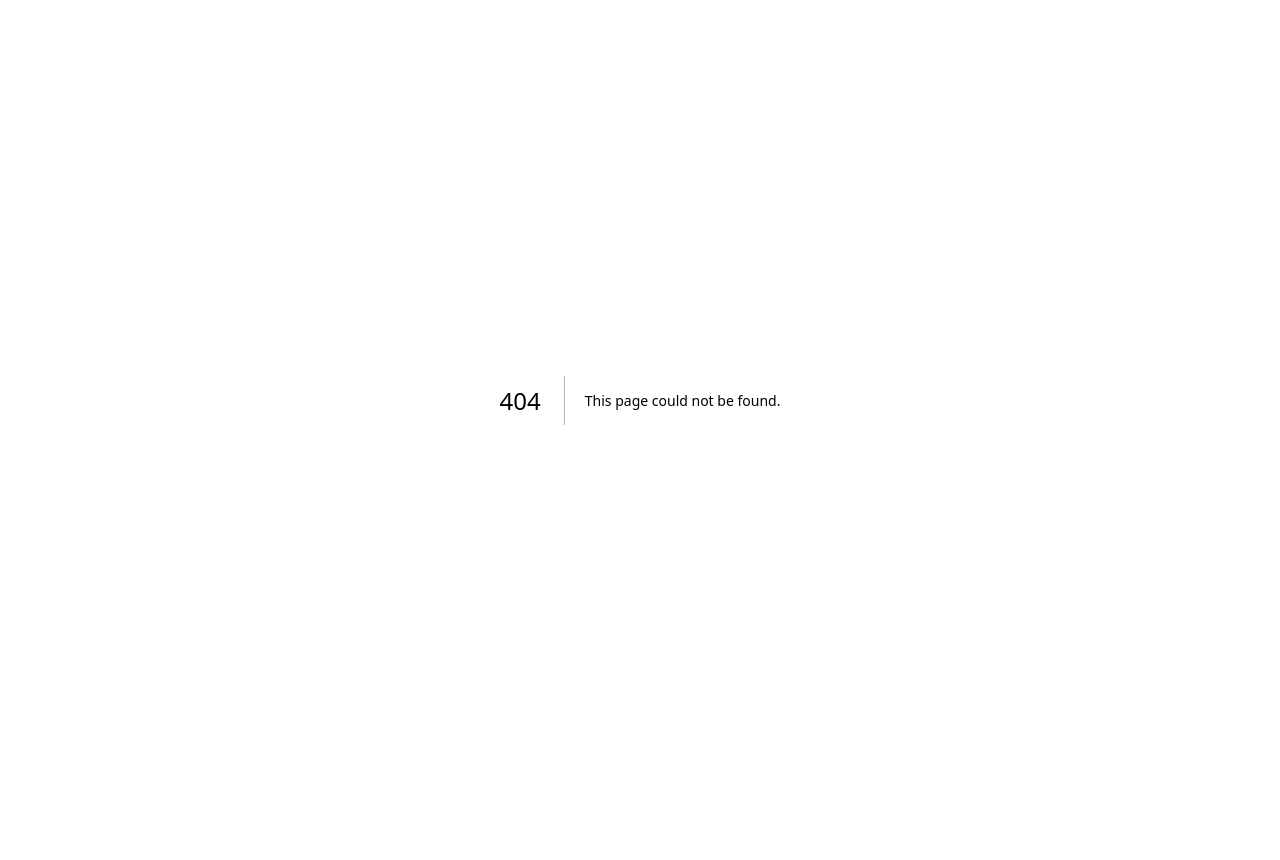
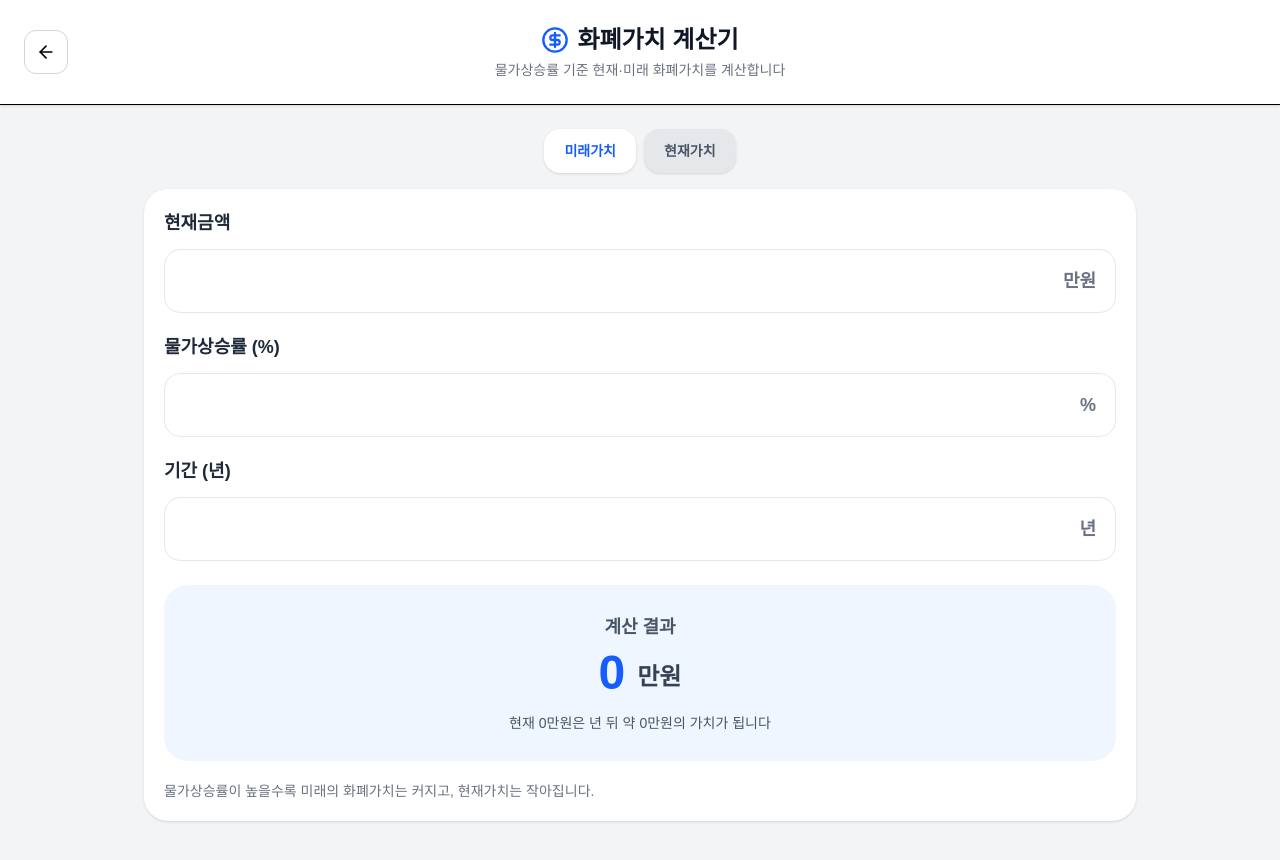
Before and after one commit to bjy3204/insurance-insight, a Next.js app: page /money-value in a window 1280 px wide. Before the commit this address had no page. Shown: the top 860 px of the page. Before the commit the page ends 800 px from the top, so only its background shows below. Built offline with nearby package versions, Linux system fonts and the light colour scheme.

Commit message:
add money value calculator

```diff
--- a/app/calculator/page.tsx
+++ b/app/calculator/page.tsx
@@ -654,7 +654,7 @@ const calculateSimple = () => {
               <div className="flex items-center justify-center gap-2">
                 <Calculator className="w-7 h-7 text-blue-600" />
 
-                <h1 className="text-2xl font-black text-blue-600">
+                <h1 className="text-2xl font-black text-gray-900">
                   실비계산기
                 </h1>
               </div>
--- /dev/null
+++ b/app/money-value/page.tsx
@@ -0,0 +1,288 @@
+"use client";
+
+import { useState } from "react";
+import Link from "next/link";
+import {
+  ArrowLeft,
+  CircleDollarSign,
+} from "lucide-react";
+
+export default function MoneyValuePage() {
+  const [type, setType] = useState<"future" | "present">("future");
+
+  const [money, setMoney] = useState("");
+  const [rate, setRate] = useState("");
+  const [years, setYears] = useState("");
+
+  const result =
+  type === "future"
+    ? Number(money || 0) *
+      Math.pow(
+        1 + Number(rate || 0) / 100,
+        Number(years || 0)
+      )
+    : Number(money || 0) /
+      Math.pow(
+        1 + Number(rate || 0) / 100,
+        Number(years || 0)
+      );
+
+  const formatMoney = (num: number) => {
+    return Math.round(num).toLocaleString();
+  };
+
+  return (
+    <main className="min-h-screen bg-gray-100 pb-24">
+
+      {/* 헤더 */}
+<header className="bg-white border-b border-black shadow-sm">
+  <div className="max-w-7xl mx-auto px-6 py-6">
+
+    <div className="flex items-center justify-between">
+
+      {/* 뒤로가기 */}
+      <Link
+        href="/"
+        className="
+          w-11
+          h-11
+          rounded-xl
+          border
+          border-gray-300
+          bg-white
+          flex
+          items-center
+          justify-center
+        "
+      >
+        <ArrowLeft className="w-5 h-5 text-black" />
+      </Link>
+
+      {/* 제목 */}
+      <div className="text-center">
+
+        <div className="flex items-center justify-center gap-2">
+          <CircleDollarSign className="w-7 h-7 text-blue-600" />
+
+          <h1 className="text-2xl font-black text-gray-900">
+            화폐가치 계산기
+          </h1>
+        </div>
+
+        <p className="text-sm text-gray-500 mt-1">
+          물가상승률 기준 현재·미래 화폐가치를 계산합니다
+        </p>
+
+      </div>
+
+      {/* 오른쪽 균형 */}
+      <div className="w-11 h-11" />
+
+    </div>
+
+  </div>
+</header>
+
+      {/* 본문 */}
+      <div className="max-w-5xl mx-auto px-4 py-6">
+
+        {/* 탭 */}
+        <div className="flex justify-center gap-2 mb-4">
+          <button
+            onClick={() => setType("future")}
+            className={`
+              px-5
+              h-11
+              rounded-2xl
+              font-bold
+              text-sm
+              transition
+              shadow-sm
+              ${
+                type === "future"
+                  ? "bg-white text-blue-600"
+                  : "bg-gray-200 text-gray-600"
+              }
+            `}
+          >
+            미래가치
+          </button>
+
+          <button
+            onClick={() => setType("present")}
+            className={`
+              px-5
+              h-11
+              rounded-2xl
+              font-bold
+              text-sm
+              transition
+              shadow-sm
+              ${
+                type === "present"
+                  ? "bg-white text-blue-600"
+                  : "bg-gray-200 text-gray-600"
+              }
+            `}
+          >
+            현재가치
+          </button>
+        </div>
+
+        {/* 카드 */}
+        <div className="bg-white rounded-3xl shadow-sm p-5">
+
+          {/* 현재금액 */}
+          <div className="mb-5">
+            <label className="text-lg font-black text-gray-800 mb-3 block">
+              {type === "future" ? "현재금액" : "미래금액"}
+            </label>
+
+            <div className="relative">
+              <input
+  type="text"
+  inputMode="numeric"
+  value={
+    money
+      ? Number(String(money).replaceAll(",", "")).toLocaleString()
+      : ""
+  }
+  onChange={(e) => {
+    const value = e.target.value.replaceAll(",", "");
+    setMoney(value.replace(/[^0-9]/g, ""));
+  }}
+  className="
+    w-full
+    h-16
+    rounded-2xl
+    border
+    border-gray-200
+    px-5
+    pr-20
+    text-lg
+    font-bold
+    outline-none
+    focus:ring-2
+    focus:ring-blue-500
+  "
+/>
+
+              <span className="absolute right-5 top-1/2 -translate-y-1/2 text-gray-500 font-bold text-lg">
+                만원
+              </span>
+            </div>
+          </div>
+
+          {/* 물가상승률 */}
+          <div className="mb-5">
+            <label className="text-lg font-black text-gray-800 mb-3 block">
+              물가상승률 (%)
+            </label>
+
+            <div className="relative">
+              <input
+  type="text"
+  inputMode="decimal"
+  value={rate}
+  onChange={(e) =>
+  setRate(e.target.value.replace(/[^0-9.]/g, ""))
+}
+                className="
+                  w-full
+                  h-16
+                  rounded-2xl
+                  border
+                  border-gray-200
+                  px-5
+                  pr-20
+                  text-lg
+                  font-bold
+                  outline-none
+                  focus:ring-2
+                  focus:ring-blue-500
+                "
+              />
+
+              <span className="absolute right-5 top-1/2 -translate-y-1/2 text-gray-500 font-bold text-lg">
+                %
+              </span>
+            </div>
+          </div>
+
+          {/* 기간 */}
+          <div className="mb-6">
+            <label className="text-lg font-black text-gray-800 mb-3 block">
+              기간 (년)
+            </label>
+
+            <div className="relative">
+              <input
+  type="text"
+  inputMode="numeric"
+  value={years}
+  onChange={(e) =>
+  setYears(e.target.value.replace(/[^0-9]/g, ""))
+}
+                className="
+                  w-full
+                  h-16
+                  rounded-2xl
+                  border
+                  border-gray-200
+                  px-5
+                  pr-20
+                  text-lg
+                  font-bold
+                  outline-none
+                  focus:ring-2
+                  focus:ring-blue-500
+                "
+              />
+
+              <span className="absolute right-5 top-1/2 -translate-y-1/2 text-gray-500 font-bold text-lg">
+                년
+              </span>
+            </div>
+          </div>
+
+          {/* 결과 */}
+          <div className="bg-blue-50 rounded-3xl p-7 text-center">
+            <p className="text-gray-600 text-lg font-bold mb-2">
+              계산 결과
+            </p>
+
+            <div className="flex items-end justify-center gap-3">
+              <span className="text-5xl font-black text-blue-600 leading-none">
+                {formatMoney(result)}
+              </span>
+
+              <span className="text-2xl font-bold text-gray-700 mb-1">
+                만원
+              </span>
+            </div>
+
+            <p className="text-gray-600 text-sm mt-4">
+  {type === "future"
+    ? `현재 ${formatMoney(
+        Number(money || 0)
+      )}만원은 ${years}년 뒤 약 ${formatMoney(
+        result
+      )}만원의 가치가 됩니다`
+    : `${years}년 뒤 ${formatMoney(
+        Number(money || 0)
+      )}만원의 현재가치는 약 ${formatMoney(
+        result
+      )}만원입니다`}
+</p>
+          </div>
+
+          {/* 설명 */}
+          <div className="mt-5 text-gray-500 text-sm">
+            물가상승률이 높을수록 미래의 화폐가치는 커지고,
+            현재가치는 작아집니다.
+          </div>
+        </div>
+      </div>
+    </main>
+  );
+}
--- a/app/page.tsx
+++ b/app/page.tsx
@@ -13,6 +13,7 @@ import {
   MessageCircle,
   X,
   Megaphone,
+  CircleDollarSign,
 } from "lucide-react";
 
 import { FaInstagram } from "react-icons/fa";
@@ -50,6 +51,12 @@ const menus = [
     icon: Calculator,
     link: "/calculator",
   },
+  {
+  title: "화폐가치계산기",
+  desc: "시간의 경과에 따른 화폐가치 계산",
+  icon: CircleDollarSign,
+  link: "/money-value",
+},
   {
     title: "보험인사이트 폴더",
     desc: "보험 자료 모음",
```
